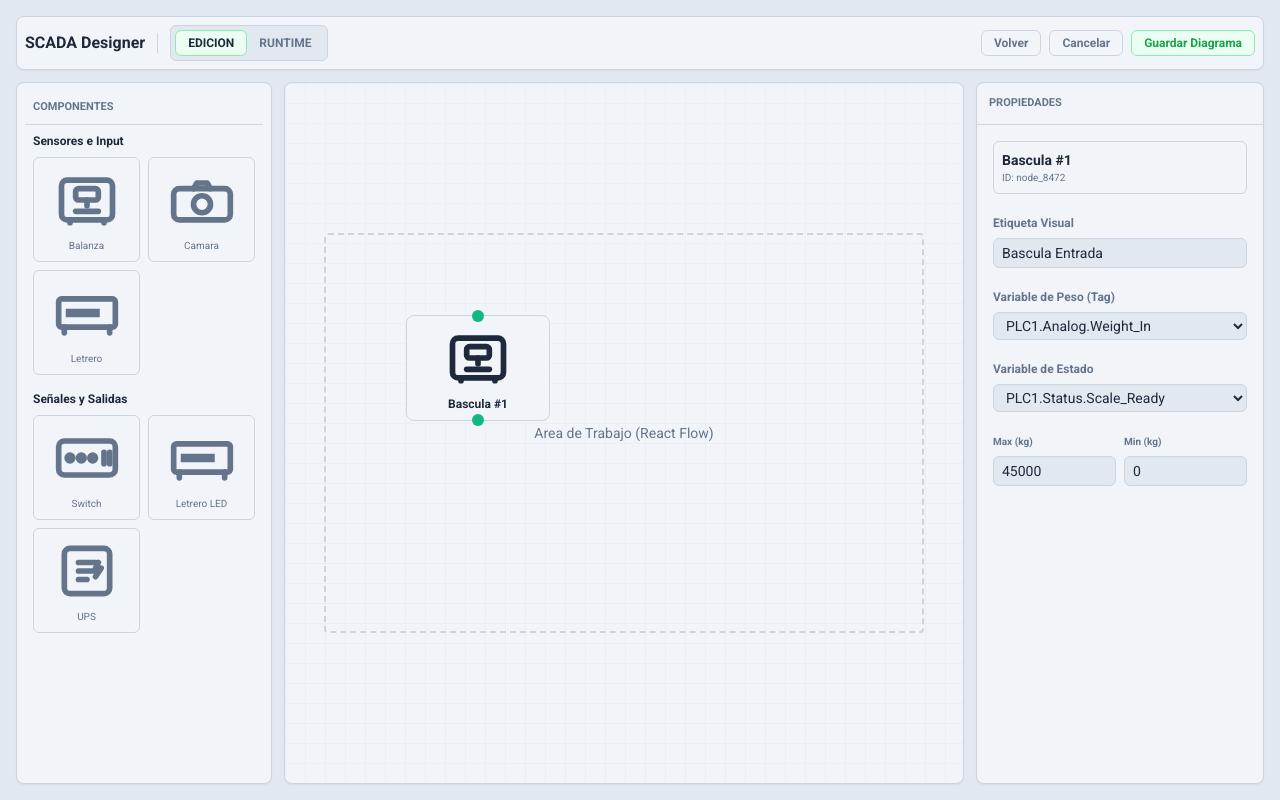
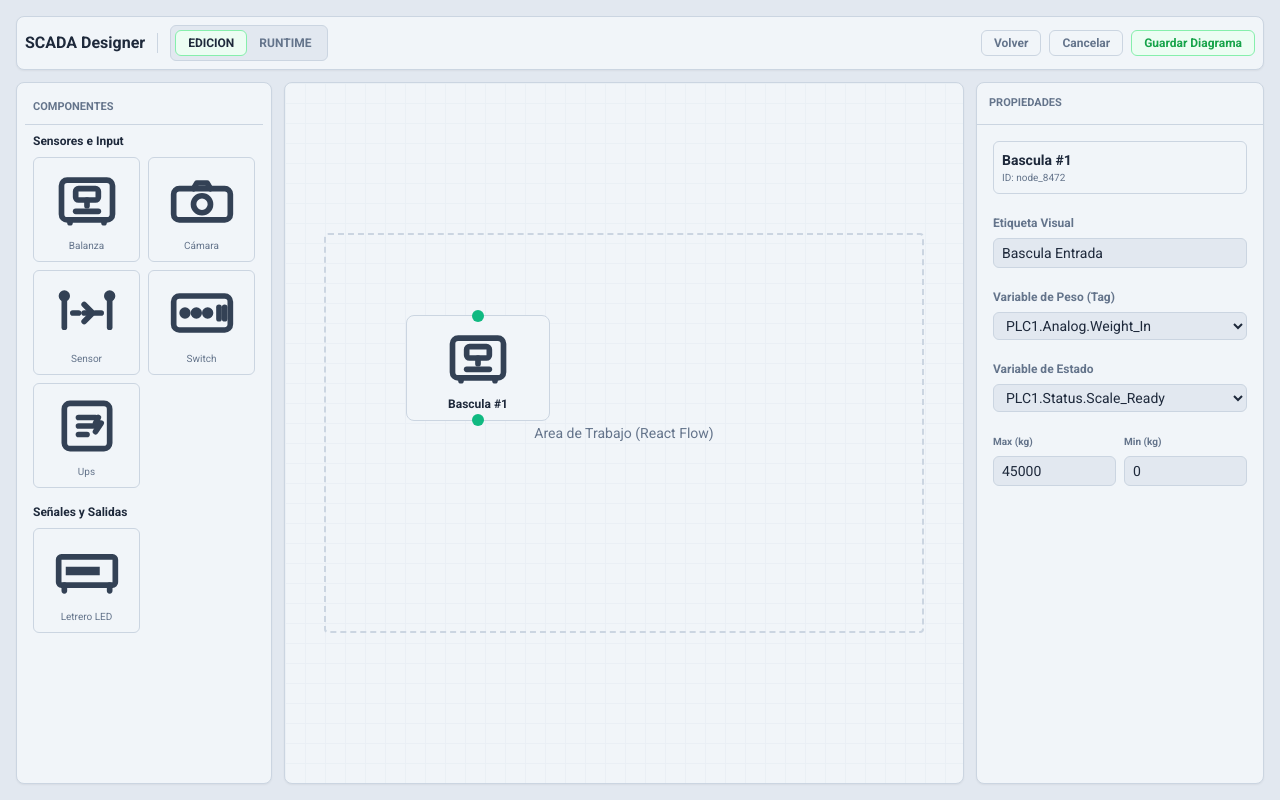
Before and after one commit to JuanValladares1998/SCADA_balanza, a React (Vite) app: page /diagrama-editar in a window 1280 px wide. Built offline with nearby package versions, Linux system fonts and the light colour scheme.

Commit message:
feat: todos los Botones de Perifericos se muestran en pantalla.

```diff
--- a/src/components/layout/edicion-layout/item-perifericos/BalanzaItem.tsx
+++ b/src/components/layout/edicion-layout/item-perifericos/BalanzaItem.tsx
@@ -1,11 +1,13 @@
 interface ItemProps {
   h: number;
   w: number;
+  colorClass?: string;
 }
 
-function BalanzaItem({ h, w }: ItemProps) {
+function BalanzaItem({ h, w, colorClass = "text-current" }: ItemProps) {
   return (
     <svg
+      className={colorClass}
       width={w}
       height={h}
       viewBox="0 0 24 24"
--- a/src/components/layout/edicion-layout/item-perifericos/CamaraItem.tsx
+++ b/src/components/layout/edicion-layout/item-perifericos/CamaraItem.tsx
@@ -1,11 +1,13 @@
 interface ItemProps {
   h: number;
   w: number;
+  colorClass?: string;
 }
 
-function CamaraItem({ h, w }: ItemProps) {
+function CamaraItem({ h, w, colorClass = "text-current" }: ItemProps) {
   return (
     <svg
+      className={colorClass}
       width={w}
       height={h}
       viewBox="0 0 24 24"
--- a/src/components/layout/edicion-layout/item-perifericos/LetreroItem.tsx
+++ b/src/components/layout/edicion-layout/item-perifericos/LetreroItem.tsx
@@ -1,11 +1,13 @@
 interface ItemProps {
   h: number;
   w: number;
+  colorClass?: string;
 }
 
-function LetreroItem({ h, w }: ItemProps) {
+function LetreroItem({ h, w, colorClass = "text-current" }: ItemProps) {
   return (
     <svg
+      className={colorClass}
       width={w}
       height={h}
       viewBox="0 0 24 24"
--- a/src/components/layout/edicion-layout/item-perifericos/SensorItem.tsx
+++ b/src/components/layout/edicion-layout/item-perifericos/SensorItem.tsx
@@ -1,11 +1,13 @@
 interface ItemProps {
   h: number;
   w: number;
+  colorClass?: string;
 }
 
-function SensorItem({ h, w }: ItemProps) {
+function SensorItem({ h, w, colorClass = "text-current" }: ItemProps) {
   return (
     <svg
+      className={colorClass}
       width={w}
       height={h}
       viewBox="0 0 24 24"
--- a/src/components/layout/edicion-layout/item-perifericos/SwitchItem.tsx
+++ b/src/components/layout/edicion-layout/item-perifericos/SwitchItem.tsx
@@ -1,11 +1,13 @@
 interface ItemProps {
   h: number;
   w: number;
+  colorClass?: string;
 }
 
-function SwitchItem({ h, w }: ItemProps) {
+function SwitchItem({ h, w, colorClass = "text-current" }: ItemProps) {
   return (
     <svg
+      className={colorClass}
       width={w}
       height={h}
       viewBox="0 0 24 24"
--- a/src/components/layout/edicion-layout/item-perifericos/UpsItem.tsx
+++ b/src/components/layout/edicion-layout/item-perifericos/UpsItem.tsx
@@ -1,11 +1,13 @@
 interface ItemProps {
   h: number;
   w: number;
+  colorClass?: string;
 }
 
-function UpsItem({ h, w }: ItemProps) {
+function UpsItem({ h, w, colorClass = "text-current" }: ItemProps) {
   return (
     <svg
+      className={colorClass}
       width={w}
       height={h}
       viewBox="0 0 24 24"
--- a/src/vistas/PaginaDiagrama.tsx
+++ b/src/vistas/PaginaDiagrama.tsx
@@ -6,6 +6,45 @@ import LetreroItem from "../components/layout/edicion-layout/item-perifericos/Le
 import SwitchItem from "../components/layout/edicion-layout/item-perifericos/SwitchItem";
 import UpsItem from "../components/layout/edicion-layout/item-perifericos/UpsItem";
 import BotonItem from "../components/layout/edicion-layout/BotonItem";
+
+interface ItemsProps {
+  nombre: string,
+  icono: React.ReactNode,
+  tipo: string
+}
+
+const itemsDisponibles: ItemsProps[] = [
+  {
+    nombre: "Balanza",
+    icono: <BalanzaItem h={68} w={68} colorClass="text-slate-700" />,
+    tipo: "entrada"
+  },
+  {
+    nombre: "Cámara",
+    icono: <CamaraItem h={68} w={68} colorClass="text-slate-700" />,
+    tipo: "entrada"
+  },
+  {
+    nombre: "Letrero LED",
+    icono: <LetreroItem h={68} w={68} colorClass="text-slate-700" />,
+    tipo: "salida"
+  },
+  {
+    nombre: "Sensor",
+    icono: <SensorItem h={68} w={68} colorClass="text-slate-700" />,
+    tipo: "entrada"
+  },
+  {
+    nombre: "Switch",
+    icono: <SwitchItem h={68} w={68} colorClass="text-slate-700" />,
+    tipo: "entrada"
+  },
+  {
+    nombre: "Ups",
+    icono: <UpsItem h={68} w={68} colorClass="text-slate-700" />,
+    tipo: "entrada"
+  }
+];
 
 function PaginaDiagrama() {
   return (
@@ -37,33 +76,32 @@ function PaginaDiagrama() {
             <div>
               <h3 className="text-xs font-bold scada-text-primary mb-2">Sensores e Input</h3>
               <div className="grid grid-cols-2 gap-2">
-                <BotonItem nombre="Balanza">
-                  <BalanzaItem h={68} w={68} />
-                </BotonItem>
-                <BotonItem nombre="Camara">
-                  <CamaraItem h={68} w={68} />
-                </BotonItem>
-                <BotonItem nombre="Letrero">
-                  <LetreroItem h={68} w={68} />
-                </BotonItem>
+                {
+                  itemsDisponibles
+                    .filter((item) => item.tipo === "entrada")
+                    .map((item) =>
+
+                      <BotonItem nombre={item.nombre}>
+                        {item.icono}
+                      </BotonItem>
+                    )
+                }
               </div>
             </div>
 
             <div>
               <h3 className="text-xs font-bold scada-text-primary mb-2">Señales y Salidas</h3>
               <div className="grid grid-cols-2 gap-2">
-                <div className="scada-chip p-2 text-center text-[10px] scada-text-secondary">
-                  <div className="flex justify-center mb-1"><SwitchItem h={68} w={68} /></div>
-                  Switch
-                </div>
-                <div className="scada-chip p-2 text-center text-[10px] scada-text-secondary">
-                  <div className="flex justify-center mb-1"><LetreroItem h={68} w={68} /></div>
-                  Letrero LED
-                </div>
-                <div className="scada-chip p-2 text-center text-[10px] scada-text-secondary">
-                  <div className="flex justify-center mb-1"><UpsItem h={68} w={68} /></div>
-                  UPS
-                </div>
+                {
+                  itemsDisponibles
+                    .filter((item) => item.tipo === "salida")
+                    .map((item) =>
+
+                      <BotonItem nombre={item.nombre}>
+                        {item.icono}
+                      </BotonItem>
+                    )
+                }
               </div>
             </div>
           </div>
@@ -77,7 +115,7 @@ function PaginaDiagrama() {
 
             <div className="absolute top-20 left-20 w-36 scada-card border-2 border-emerald-400 rounded p-2 flex flex-col items-center z-20">
               <div className="w-3 h-3 rounded-full bg-emerald-500 absolute -top-1.5" />
-              <div><BalanzaItem h={68} w={68} /></div>
+              <div><BalanzaItem h={68} w={68} colorClass="text-slate-700" /></div>
               <span className="text-xs font-bold mt-1 scada-text-primary">Bascula #1</span>
               <div className="w-3 h-3 rounded-full bg-emerald-500 absolute -bottom-1.5" />
             </div>
```
